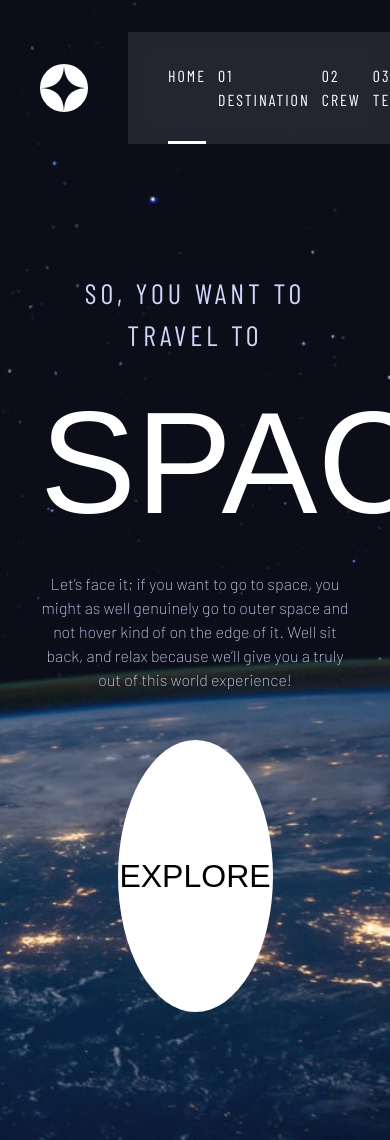
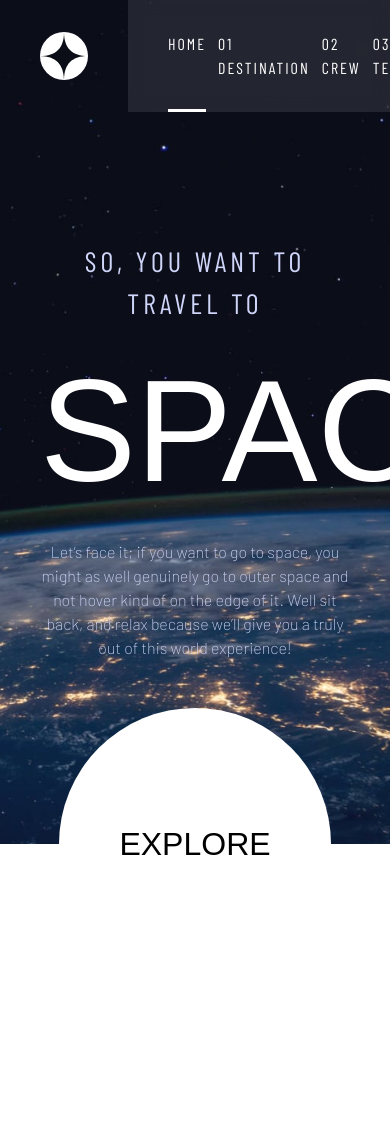
Before and after one commit to Mofizik/space-tourism, a Next.js app: page / in a window 390 px wide. Shown: the top 1140 px of the page. After the commit the page ends 1108 px from the top, so only its background shows below. Built offline with nearby package versions, Linux system fonts and the light colour scheme; a web font is replaced by a local one.

Commit message:
dest responcive

```diff
--- a/app/components/Header.jsx
+++ b/app/components/Header.jsx
@@ -1,3 +1,4 @@
+import Link from 'next/link'
 import React from 'react'
 
 const Header = ({currentPage}) => {
@@ -9,10 +10,10 @@ const Header = ({currentPage}) => {
         </div>
         <nav className='nav'>
             <ul className="nav-list">
-                <li className={currentPage === "home" ? "active" : ""}> <a href="/"> <span>{currentPage === "home" ? "" : "00"}</span> Home</a></li>
-                <li className={currentPage === "destination" ? "active" : ""}> <a href="/destination"> <span>{currentPage === "destination" ? "" : "01"}</span> Destination</a></li>
-                <li className={currentPage === "crew" ? "active" : ""}> <a href="/crew"> <span>{currentPage === "crew" ? "" : "02"}</span> Crew</a></li>
-                <li className={currentPage === "technology" ? "active" : ""}> <a href="/technology"> <span>{currentPage === "technology" ? "" : "03"}</span> Technology</a></li>
+                <li className={currentPage === "home" ? "active" : ""}> <Link href="/"> <span>{currentPage === "home" ? "" : "00"}</span> Home</Link></li>
+                <li className={currentPage === "destination" ? "active" : ""}> <Link href="/destination"> <span>{currentPage === "destination" ? "" : "01"}</span> Destination</Link></li>
+                <li className={currentPage === "crew" ? "active" : ""}> <Link href="/crew"> <span>{currentPage === "crew" ? "" : "02"}</span> Crew</Link></li>
+                <li className={currentPage === "technology" ? "active" : ""}> <Link href="/technology"> <span>{currentPage === "technology" ? "" : "03"}</span> Technology</Link></li>
             </ul>
         </nav>
     </div>
--- a/app/components/HomePageContent.jsx
+++ b/app/components/HomePageContent.jsx
@@ -1,21 +1,23 @@
 import React from 'react'
-
+import Link from 'next/link'
 const HomePageContent = () => {
   return (
     <div className="page-content-container">
-        <div className={"page-content-center py-32 flex justify-between"}>
-            <div className={"slogan mt-auto"}>
+        <div className={"page-content-center py-32 flex desktop:justify-between home-page"}>
+            <div className={"slogan desktop:mt-auto"}>
                 <h3 className='text-preset-5'>SO, YOU WANT TO TRAVEL TO</h3>
                 <h1 className='text-preset-1'>SPACE</h1>
                 <p className='description'>Let’s face it; if you want to go to space, you might as well genuinely go to
                 outer space and not hover kind of on the edge of it. Well sit back, and relax
                 because we’ll give you a truly out of this world experience!</p>
             </div>
-            <div className={"explore-container mt-auto"}>
+            <div className={"explore-container desktop:mt-auto"}>
 
-                <div className="explore">
-                    <h2 className={"text-preset-4 black"}>EXPLORE</h2>
-                </div>
+                <Link href="/destination">
+                    <div className="explore">
+                            <h2 className={"text-preset-4 black"}>EXPLORE</h2>
+                    </div>
+                </Link>
             </div>
         </div>
     </div>
--- a/app/destination/Content.jsx
+++ b/app/destination/Content.jsx
@@ -1,13 +1,13 @@
 'use client'
 import React, { useState, useEffect, useRef } from 'react';
 
-const imageWidth = 544;
+const imageWidth = window.innerWidth > 1024 ? 544 : 300*2;
 const Content = () => {
     const [scrollPosition, setScrollPosition] = useState(0);
     const [data, setData] = useState(null);
     const [active, setActive] = useState(0);
     const [isAnimating, setIsAnimating] = useState(false); // State for animation control
-
+    const [windowWidth, setWindowWidth] = useState(window.innerWidth);
     const containerRef = useRef(null);
 
     useEffect(() => {
@@ -40,17 +40,17 @@ const Content = () => {
 
     return (
         <div className="page-content-container">
-            <div className="page-content-center flex flex-col">
-                <div className="slogan mt-auto w-full">
-                    <h3 className="text-preset-5 white">
+            <div className="page-content-center flex flex-col p-10">
+                <div className="mt-auto w-full">
+                    <h3 className="text-preset-5 white mb-6 desktop:mb-0">
                         <span className="opacity-50 font-medium mr-4">01</span>
                         PICK YOUR DESTINATION
                     </h3>
                 </div>
-                <div className="h-full box-border flex justify-between gap-8">
+                <div className="h-full box-border flex flex-col desktop:flex-row justify-between gap-8">
                     <div
                         ref={containerRef}
-                        className="w-1/2 h-full flex flex-col justify-center"
+                        className="w-full desktop:w-1/2 h-full flex flex-col justify-center"
                         style={{
                             overflowX: 'scroll',
                             scrollBehavior: 'smooth',
@@ -63,12 +63,13 @@ const Content = () => {
                                     src={item.images.webp}
                                     alt={item.name}
                                     className={`dest-image ${index === active ? 'active' : ''}`}
-                                    style={{ width: '480px', height: '480px' }}
                                 />
                             ))}
+                            <div className="opacity-0">f</div>
                         </div>
+
                     </div>
-                    <div className="w-1/2 h-full flex flex-col justify-center">
+                    <div className="w-full desktop:w-1/2 h-full flex flex-col justify-center">
                         <div style={{ height: '480px' }}>
                             <div className="dest-list">
                                 {data.map((item, index) => (
@@ -87,20 +88,21 @@ const Content = () => {
                             <div
                                 className={`dest-info ${isAnimating ? 'fade-out' : 'fade-in'}`}
                             >
-                                <h2 className="text-preset-2 uppercase mb-0">
+                                <h2 className="text-center desktop:text-left text-preset-2 uppercase mb-0">
                                     {data[active].name}
                                 </h2>
-                                <p className="text-preset-9 mb-8">
+                                <p className="text-center desktop:text-left text-preset-9 mb-8">
                                     {data[active].description}
                                 </p>
+                                {window.innerWidth < 900 ? <hr className='opacity-25 mb-6'></hr> : null}
                                 <div className="flex justify-between">
                                     <div>
-                                        <h3 className="text-preset-5">AVG. DISTANCE</h3>
-                                        <h2 className="text-preset-6">{data[active].distance}</h2>
+                                        <h3 className="text-center desktop:text-left text-preset-5">AVG. DISTANCE</h3>
+                                        <h2 className="text-center desktop:text-left text-preset-6 uppercase desktop:normal-case">{data[active].distance}</h2>
                                     </div>
                                     <div>
-                                        <div className="text-preset-5">EST. TRAVEL TIME</div>
-                                        <div className="text-preset-6">{data[active].travel}</div>
+                                        <div className="text-center desktop:text-left text-preset-5">EST. TRAVEL TIME</div>
+                                        <div className="text-center desktop:text-left text-preset-6 uppercase desktop:normal-case">{data[active].travel}</div>
                                     </div>
                                 </div>
                             </div>
--- a/app/globals.css
+++ b/app/globals.css
@@ -4,6 +4,9 @@
 @import url('https://fonts.googleapis.com/css2?family=Barlow+Condensed:ital,wght@0,100;0,200;0,300;0,400;0,500;0,600;0,700;0,800;0,900;1,100;1,200;1,300;1,400;1,500;1,600;1,700;1,800;1,900&family=Barlow:ital,wght@0,100;0,200;0,300;0,400;0,500;0,600;0,700;0,800;0,900;1,100;1,200;1,300;1,400;1,500;1,600;1,700;1,800;1,900&family=Bellefair&display=swap');
 html{
     font-family: var(--font-barlow-condensed), sans-serif;
+}
+body{
+    margin: 0;
 }
 .bellefair-regular {
     font-family: var(--font-bellefair), serif;
@@ -257,6 +260,11 @@ html{
 .content-box :last-child{
     margin-right: 4rem;
 }
+.dest-image{
+    width: 480px;
+    height: 480px;
+    object-fit: cover;
+}
 .dest-list{
     display: flex;
     gap: var(--sp-400);
@@ -334,9 +342,11 @@ html{
 .technology-list-item.active .text-preset-4{
     color: var(--blue-900);
 }
-@media screen and (max-width: 768px) {
+@media screen and (max-width: 1024px) {
     .bg{
-        height: 100%;
+        min-height: 100vh;
+        background-size: cover;
+        background-position: center;
     }
     .home-screen{
         background-image: url(../public/assets/home/background-home-tablet.jpg);
@@ -349,6 +359,9 @@ html{
     }
     .technology-screen{
         background-image: url(../public/assets/technology/background-technology-tablet.jpg);
+    }
+    .header{
+        margin-top: 0;
     }
     .logo-container{
         position: relative;
@@ -381,20 +394,47 @@ html{
     .crew-list{
         gap: var(--sp-300);
     }
-    .page-content-center{
+    .home-page{
         flex-direction: column;
         align-items: center;
         padding: var(--sp-1600) var(--sp-500);
         gap: var(--sp-600);
         box-sizing: border-box;
     }
+
     .slogan{
         width: 100%;
+        max-width: 512px;
         text-align: center;
     }
     .slogan .text-preset-1{
         margin-bottom: 0;
     }
+    .explore-container{
+        justify-content: center;
+    }
+    .dest-list{
+        justify-content: center;
+    }
+    .dest-info{
+        width: 100%;
+        max-width: 512px;
+        margin-left: auto;
+        margin-right: auto;
+
+    }
+
+    .dest-image{
+        width: 300px;
+        height: 300px;
+    }
+    .content-box{
+        gap: 300px;
+    }
+    .content-box :first-child{
+        margin-left: calc((100% - 300px)/2);
+    }
+
 
 
 }
```
